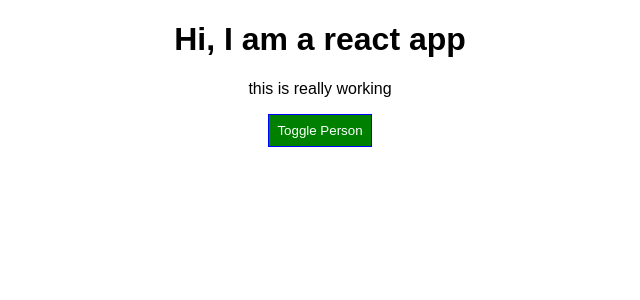
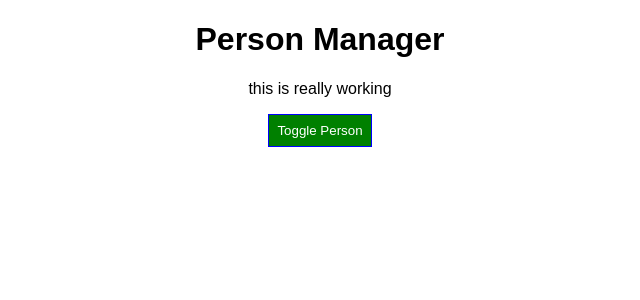
Before and after one commit to Shahbazdhanju/Udemy, a React app: page / in a window 1280 px wide. Shown: the top 300 px of the page, without its empty margins (320-960 px from the left). Built offline with nearby package versions, Linux system fonts and the light colour scheme.

Commit message:
Component creation lifecycle in action console.log

```diff
--- a/src/components/Cockpit/Cockpit.js
+++ b/src/components/Cockpit/Cockpit.js
@@ -19,7 +19,7 @@
     return (
         <div className={classes.Cockpit}>
 
-            <h1>Hi, I am a react app</h1>
+            <h1>{props.title}</h1>
             <p className={assignedClasses.join(' ')}>this is really working</p>
             <button
                 className={btnClass}
--- a/src/components/Persons/Person/Person.js
+++ b/src/components/Persons/Person/Person.js
@@ -3,7 +3,7 @@
 import classes from './Person.css';
 
 const person = (props) => {
-
+    console.log('Person.js rendering')
     return (
         <div id="fromPersonClass" className= {classes.Person}>
             <p onClick={props.click}>
--- a/src/components/Persons/Persons.js
+++ b/src/components/Persons/Persons.js
@@ -2,7 +2,10 @@
 import React from 'react';
 import Person from './Person/Person'
 
-const persons = (props) => props.persons.map((person, index) => {   //kinda for each loop
+const persons = (props) =>{
+    console.log('Persons.js rendering...');
+
+    return props.persons.map((person, index) => {   //kinda for each loop
         return <Person
             click={() => props.clicked(index)}
             name={person.name}
@@ -12,4 +15,5 @@
 
     });
 
+}
 export default persons;
--- a/src/containers/App.js
+++ b/src/containers/App.js
@@ -4,7 +4,11 @@
 import Cockpit from '../components/Cockpit/Cockpit';
 
 class App extends React.Component {
-  state = {
+
+  constructor(props) {
+    super(props);
+    console.log('[App.js] constuctor')
+    this.state = {
       userInput: '',
       persons: [
         { id: "fgdfgd", name: "max", age: 22 },
@@ -14,6 +18,34 @@
       otherState: 'Some other value',
       showPersons: false
     };
+
+
+  }
+
+  static getDerivedStateFromProps(props, state) {
+    console.log('[Apps.js] getDrivedStateFromProps', props);
+    return state;
+  }
+
+
+  // state = {
+  //   userInput: '',
+  //   persons: [
+  //     { id: "fgdfgd", name: "max", age: 22 },
+  //     { id: "dfgdfgd", name: "taj", age: 29 },
+  //     { id: "sdfsdf", name: "baz", age: 28 }
+  //   ],
+  //   otherState: 'Some other value',
+  //   showPersons: false
+  // };
+
+  componentDidMount() {
+    console.log('[App.js] componentDidMount')
+  }
+
+  componentWillMount(){
+    console.log('[Apps.js] componentWillMount')
+  }
 
   switchNameHandler = () => {
     console.log('was clicked');
@@ -56,22 +88,24 @@
   }
 
   render() {
+    console.log('[App.js] render')
     let persons = null;
 
     if (this.state.showPersons) {
       persons =
         <Persons
-          persons= {this.state.persons}
-          clicked= {this.deletePersonHandler}
-          changed= {this.nameChangedHandler}/>
+          persons={this.state.persons}
+          clicked={this.deletePersonHandler}
+          changed={this.nameChangedHandler} />
     }
 
     return (
       <div className={classes.App}>
         <Cockpit
+          title={this.props.appTitle}
           showPersons={this.state.showPersons}
           persons={this.state.persons}
-        clicked={this.togglePersonsHandler}/>
+          clicked={this.togglePersonsHandler} />
         {persons}
       </div>
     )
--- a/src/index.js
+++ b/src/index.js
@@ -4,5 +4,5 @@
 import App from './containers/App';
 import registerServiceWorker from './registerServiceWorker';
 
-ReactDOM.render(<App />, document.getElementById('root'));
+ReactDOM.render(<App appTitle = "Person Manager" />, document.getElementById('root'));
 registerServiceWorker();
```
Lines whose indentation alone changed are shown as unchanged.
